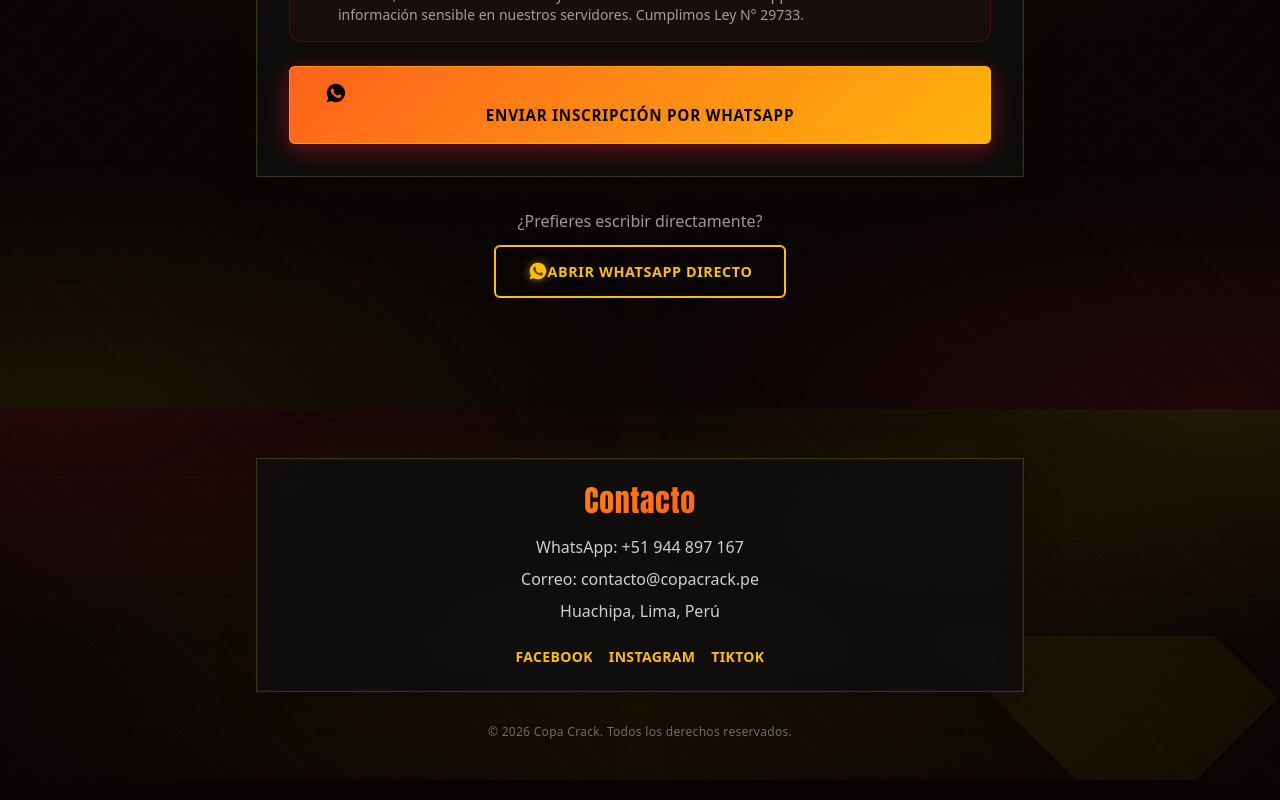
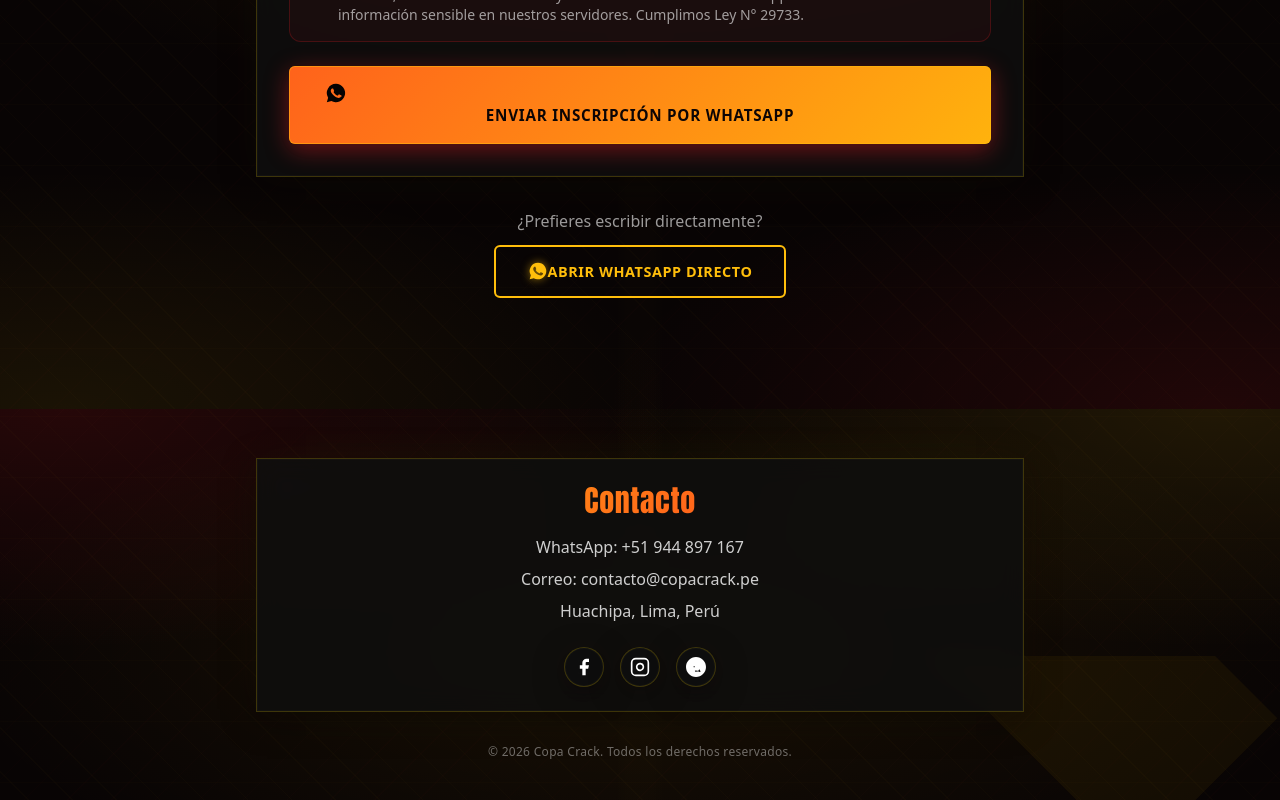
Before and after one commit to gonza-hash89/Copa-Crack-Huachipa, a Next.js app: page / in a window 1280 px wide. Shown: the part 6791-7591 px from the top of the page. Built offline with nearby package versions, Linux system fonts and the light colour scheme; no server answers.

Commit message:
social: enlaces oficiales actualizados (Facebook, Instagram, TikTok), iconos SVG en Footer, hover neón

```diff
--- a/components/Footer.jsx
+++ b/components/Footer.jsx
@@ -1,9 +1,15 @@
 import { wa } from "./Hero";
 
 const socials = [
-  ["Facebook", "https://facebook.com/copacrack"],
-  ["Instagram", "https://instagram.com/copacrack"],
-  ["TikTok", "https://tiktok.com/@copacrack"],
+  { name: "Facebook", url: "https://www.facebook.com/share/19wQasuk9H/", icon: (
+    <svg viewBox="0 0 24 24" fill="currentColor" aria-hidden="true" className="w-5 h-5"><path d="M18 2h-3a5 5 0 0 0-5 5v3H7v4h3v8h4v-8h3l1-4h-4V7a1 1 0 0 1 1-1h3z"/></svg>
+  )},
+  { name: "Instagram", url: "https://www.instagram.com/escuela_de_futbol_lucmar?mdxt=MXg1OG1nZGU5N3ZzcQ==", icon: (
+    <svg viewBox="0 0 24 24" fill="none" stroke="currentColor" strokeWidth="2" aria-hidden="true" className="w-5 h-5"><rect x="2" y="2" width="20" height="20" rx="5" ry="5"/><path d="M16 11.37A4 4 0 1 1 12.63 8 4 4 0 0 1 16 11.37z"/><line x1="17.5" y1="6.5" x2="17.51" y2="6.5"/></svg>
+  )},
+  { name: "TikTok", url: "https://www.tiktok.com/@escueladefutbollucmar?_r=1&_t=ZS-9Agn5SITu32", icon: (
+    <svg viewBox="0 0 24 24" fill="currentColor" aria-hidden="true" className="w-5 h-5"><path d="M12 0C5.374 0 0 5.373 0 12s5.373 12 12 12 12-5.373 12-12S18.627 0 12 0zm5.521 17.34c-.13.44-.72.74-1.15.51-1.27-.66-2.7-.76-4.12-.24-.24.09-.45.14-.66.14-.53 0-.96-.41-.96-.96 0-.4.34-.7.76-.63 1.5.24 4.14.75 4.66-1.94.05-.28-.22-.5-.5-.42zm-1.52-3.87c-.54-.32-1.3-.56-2.2-.48-.21.02-.4.08-.58.17-.6.31-.98.97-.98 1.72 0 1.05.95 1.84 2.04 1.72.58-.05 1.11-.37 1.33-.94.24-.62.08-1.33-.4-1.75-.12-.1-.28-.15-.44-.15-.37 0-.66.35-.63.71.02.37.34.66.7.66.24 0 .43-.08.6-.22.26-.22.33-.6.17-.96zM8.06 12.3c-.26 1.76 2.33 3.08 4.44 2.59.42-.1 1.06-.35 1.06-.77 0-.57-.66-.92-1.21-.73-1.72.6-2.97-.4-3.28-2.06-.06-.34.25-.62.57-.62.48 0 .86.38.86.86 0 .29-.17.56-.44.7-.75.37-1.2 1.2-1.2 2.12 0 .54.25 1 .67 1.29.2.14.44.18.68.1.17-.05.34-.14.48-.3.44-.51.22-1.37-.48-1.78z"/></svg>
+  )},
 ];
 
 export default function Footer() {
@@ -19,8 +25,10 @@
         <p className="text-white/80 mb-2">Correo: contacto@copacrack.pe</p>
         <p className="text-white/80 mb-6">Huachipa, Lima, Perú</p>
         <div className="flex justify-center gap-4 text-sm">
-          {socials.map(([n, u]) => (
-            <a key={n} href={u} target="_blank" rel="noopener noreferrer" className="text-gold hover:text-red transition-colors font-bold uppercase tracking-wide">{n}</a>
+          {socials.map(({ name, url, icon }) => (
+            <a key={name} href={url} target="_blank" rel="noopener noreferrer" className="flex items-center justify-center gap-2 w-10 h-10 rounded-full glass flex items-center justify-center text-white hover:text-gold hover:border-gold/50 hover:bg-gold/10 transition-all duration-300 border border-white/10 group" aria-label={name}>
+              {icon}
+            </a>
           ))}
         </div>
       </div>
```
